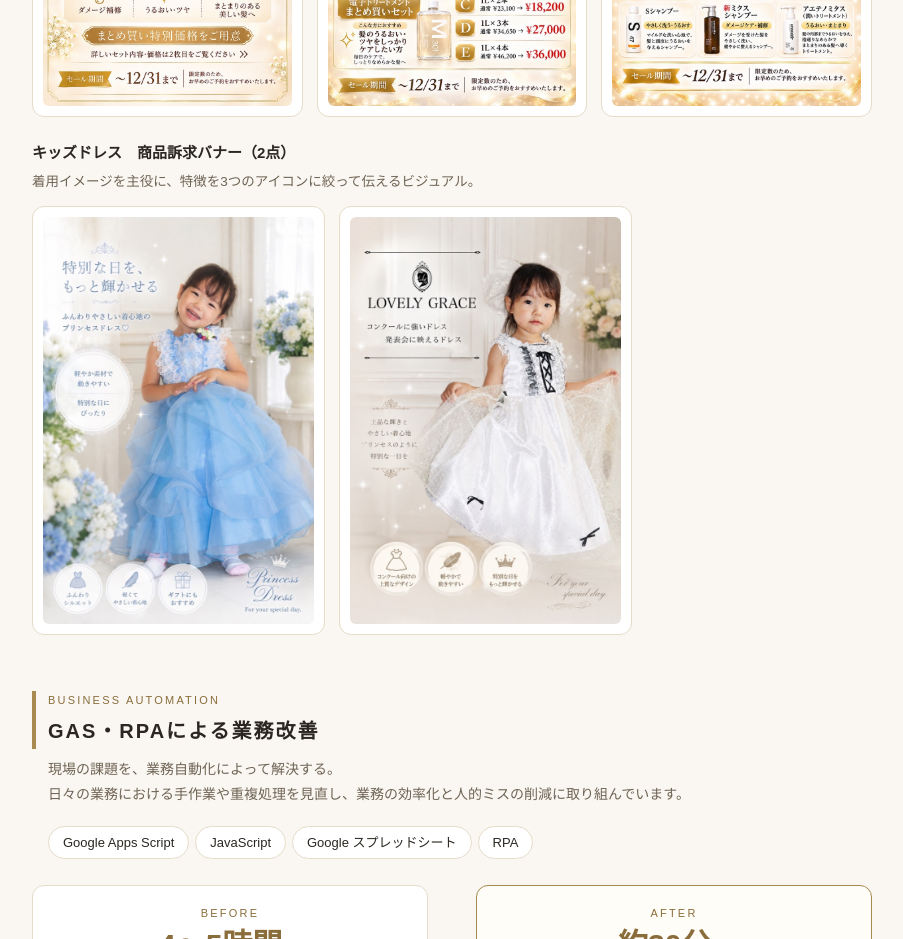
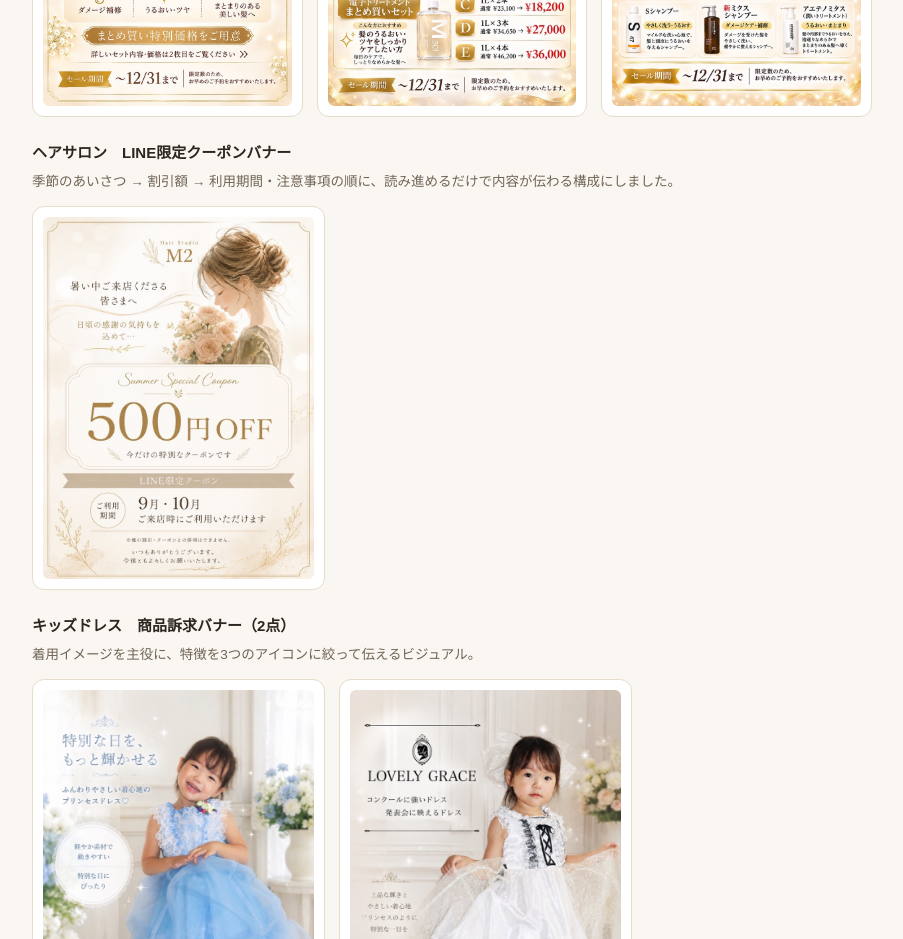
Before and after one commit to shiina-nana/portfolio-site, a plain HTML site: page index.html in a window 1280 px wide. Shown: the part 3300-4239 px from the top of the page, without its empty margins (188-1091 px from the left). Drawn offline with Linux system fonts and the light colour scheme.

Commit message:
LINE限定クーポンバナーを追加

```diff
--- a/index.html
+++ b/index.html
@@ -207,6 +207,12 @@
     <div class="bn"><a href="assets/banner-hair-3.jpg" target="_blank" rel="noopener"><img src="assets/banner-hair-3.jpg" alt="福袋セットF・Gと各アイテムの特徴" loading="lazy"></a></div>
   </div>
 
+  <div class="bn-title">ヘアサロン　LINE限定クーポンバナー</div>
+  <p class="bn-cap">季節のあいさつ → 割引額 → 利用期間・注意事項の順に、読み進めるだけで内容が伝わる構成にしました。</p>
+  <div class="bn-grid two">
+    <div class="bn"><a href="assets/banner-hair-coupon.jpg" target="_blank" rel="noopener"><img src="assets/banner-hair-coupon.jpg" alt="ヘアサロンのLINE限定クーポンバナー" loading="lazy"></a></div>
+  </div>
+
   <div class="bn-title">キッズドレス　商品訴求バナー（2点）</div>
   <p class="bn-cap">着用イメージを主役に、特徴を3つのアイコンに絞って伝えるビジュアル。</p>
   <div class="bn-grid two">
```
Also changed, not shown: assets/banner-hair-coupon.jpg (added), 1 other file.
